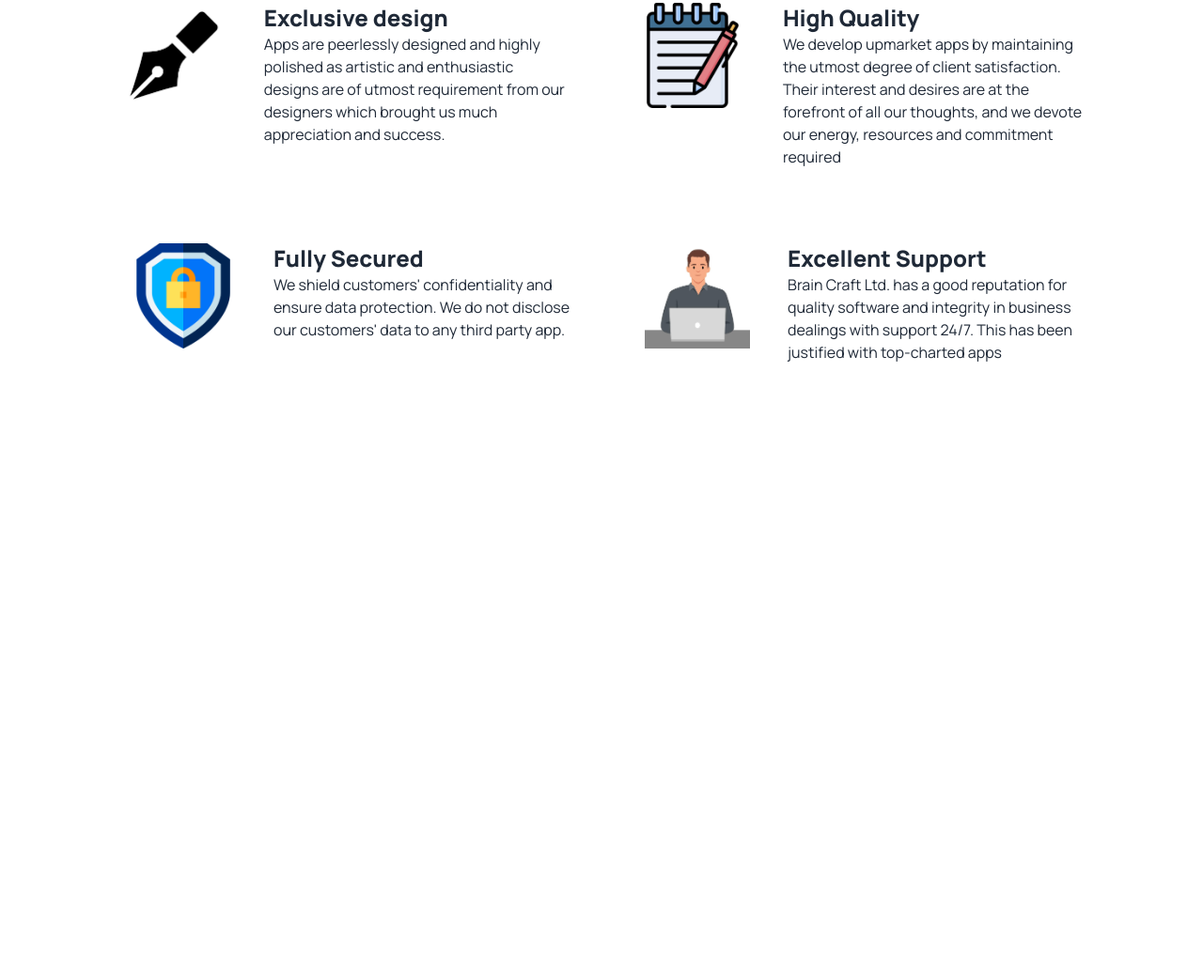
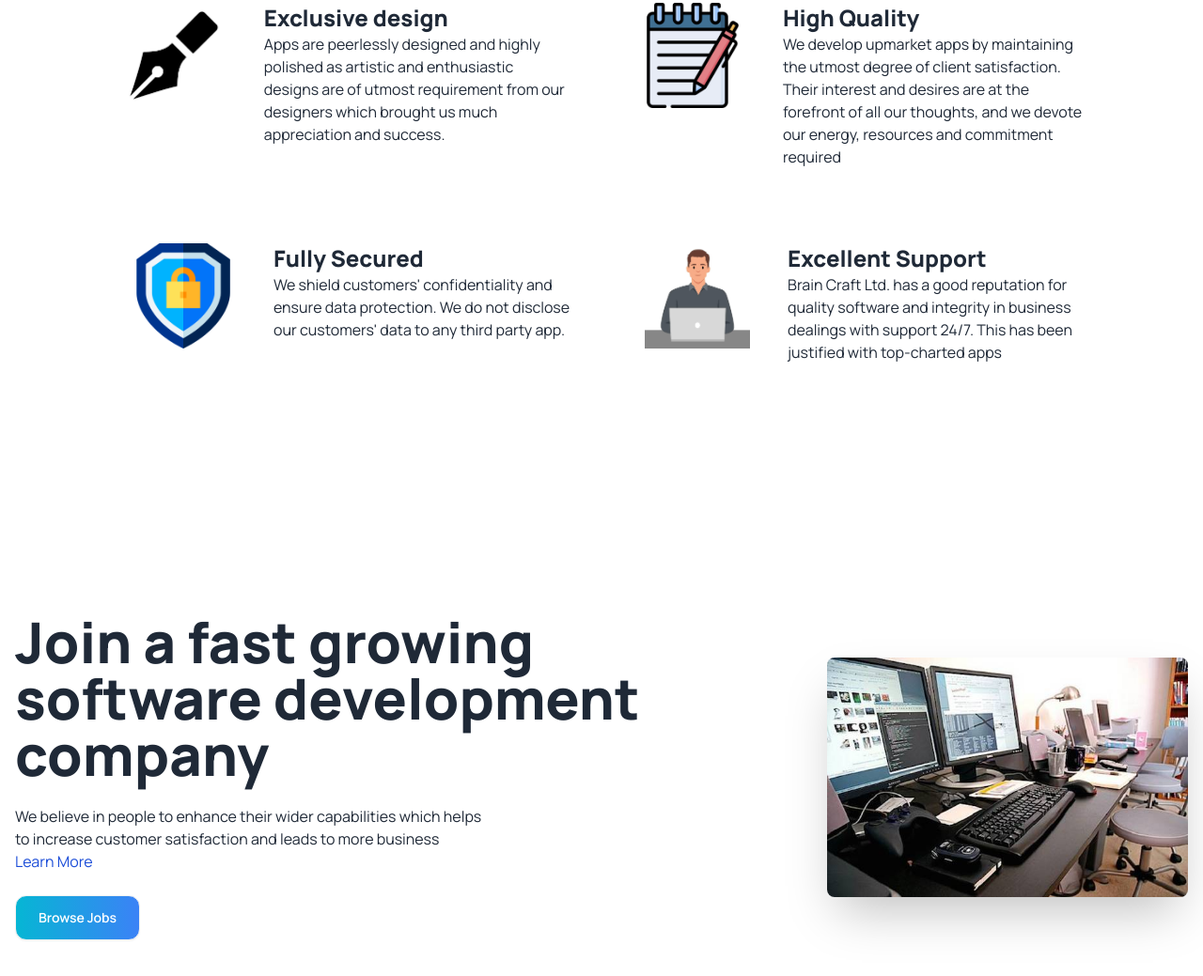
Before and after one commit to datta-toma/braincraft-webpage, a plain HTML site: page index.html in a window 1280 px wide. Shown: the part 2735-3774 px from the top of the page at 94% size. Before the commit the page ends 3122 px from the top, so only its background shows below. Drawn offline with nearby package versions, Linux system fonts and the light colour scheme.

Commit message:
company  section complect

```diff
--- a/index.html
+++ b/index.html
@@ -379,6 +379,22 @@
 
             </div>
         </section>
+
+        <!-- company section -->
+        <section class="md:container md:mx-auto">
+            <div class="hero min-h-screen mt-10">
+                <div class="hero-content flex-col lg:flex-row-reverse">
+                  <img src="./images/work-img.jpg" class="max-w-sm rounded-lg shadow-2xl" />
+                  <div>
+                    <h1 class="text-6xl font-bold">Join a fast growing<br> software development company</h1>
+                    <p class="py-6">We believe in people to enhance their wider capabilities which helps<br> to increase customer satisfaction and leads to more business
+                      <br>  <a href="#" class="text-blue-700">Learn More</a><br></p>
+
+                    <button class="btn bg-gradient-to-r from-cyan-500 to-blue-500 text-white rounded-xl p-4 pl-6 pr-6">Browse Jobs</button>
+                  </div>
+                </div>
+              </div>
+        </section>
     </main>
 
     <footer></footer>
```
Also changed, not shown: images/work-img.jpg (added).
